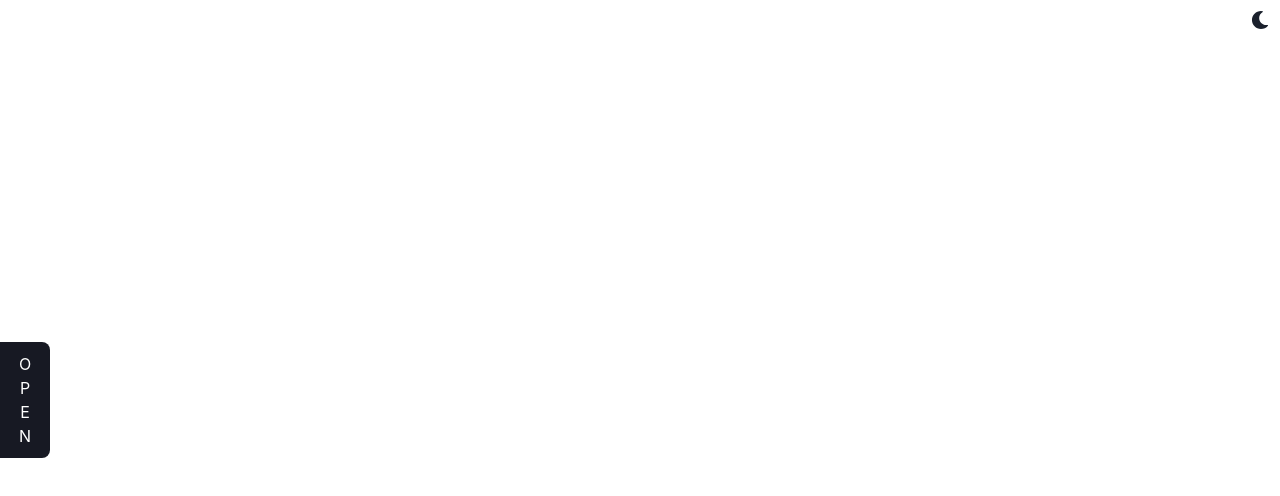
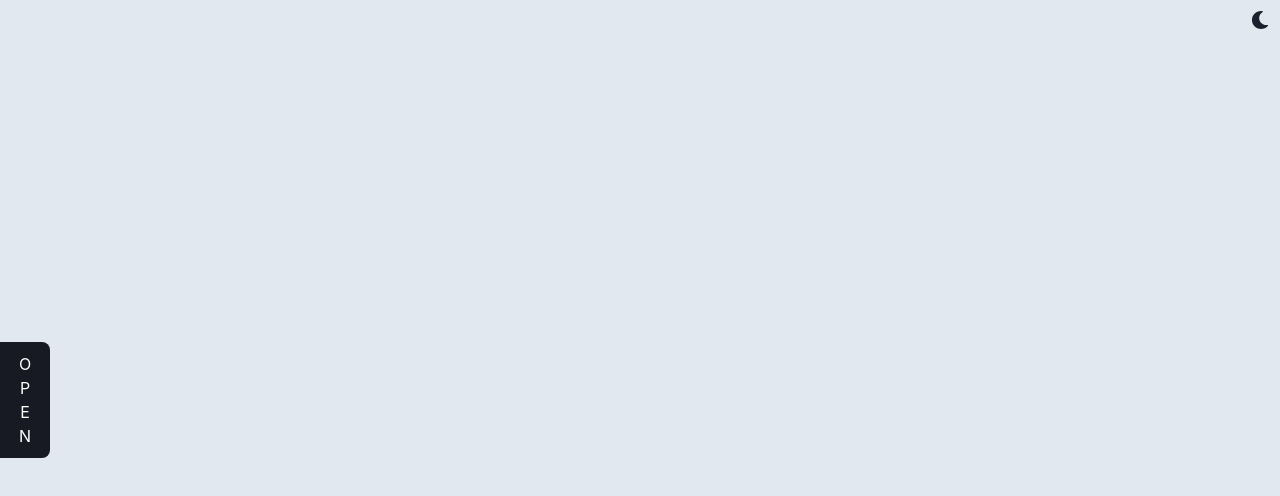
Before and after one commit to skull-works/Frontend-Dashboard-Template, a React (Create React App) app: page / in a window 1280 px wide. Shown: the top 496 px of the page. Built offline with nearby package versions, Linux system fonts and the light colour scheme.

Commit message:
Added theme for configuring default Chakra Theme and modified light and dark mode

```diff
--- a/src/App.tsx
+++ b/src/App.tsx
@@ -1,11 +1,15 @@
 import * as React from "react"
-import { ChakraProvider, theme } from "@chakra-ui/react"
+import { ChakraProvider } from "@chakra-ui/react"
 import { ColorModeSwitcher } from "./ColorModeSwitcher"
+import theme from './theme/theme';
 import Routes from './routes/routes';
 
-export const App = () => (
-  <ChakraProvider theme={theme}>
-    <ColorModeSwitcher position="absolute" top="0" right="0" />
-    <Routes />
-  </ChakraProvider>
-)
+
+export const App = () => {
+  return (
+    <ChakraProvider theme={theme}>
+      <ColorModeSwitcher position="absolute" top="0" right="0" />
+      <Routes />
+    </ChakraProvider>
+  )
+}
--- a/src/layout/navbar.tsx
+++ b/src/layout/navbar.tsx
@@ -27,9 +27,9 @@ const Navbar: React.FC<NavbarProps> = () => {
     if (isOpen) {
         return (
             <ScaleFade initialScale={0.9} in={isOpen}>
-                <Flex h='100vh'>
+                <Flex w='160px' h='100vh'>
                     <UnorderedList
-                    w='150px'
+                    w='100%'
                     my='auto'
                     py='6'
                     bg='blue.800'
--- /dev/null
+++ b/src/theme/theme.tsx
@@ -0,0 +1,16 @@
+import { extendTheme } from "@chakra-ui/react";
+import { mode } from "@chakra-ui/theme-tools";
+
+
+const styles = {
+    global: (props: any) => ({
+      body: {
+        bg: mode('gray.200', 'gray.800')(props),
+      },
+    }),
+  };
+
+
+const theme = extendTheme({ styles })
+
+export default theme;
```
